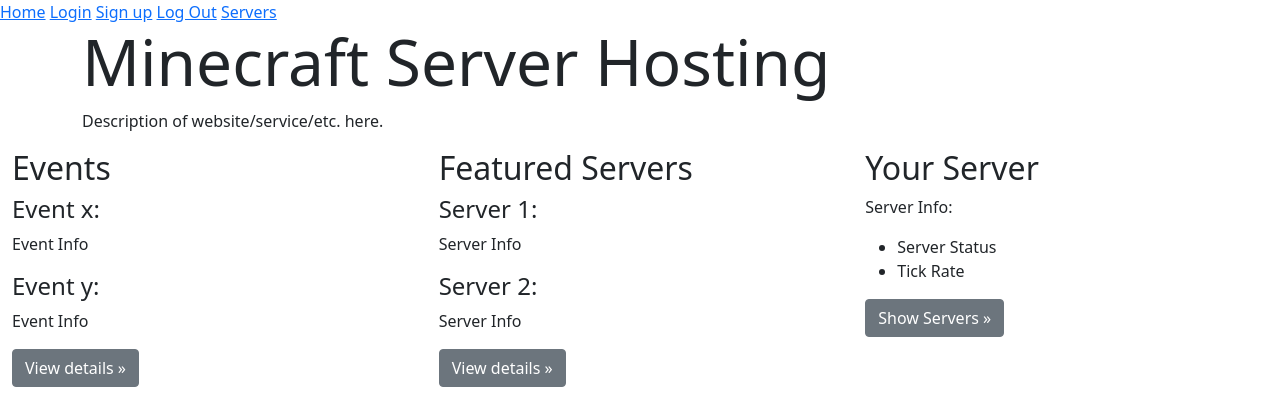
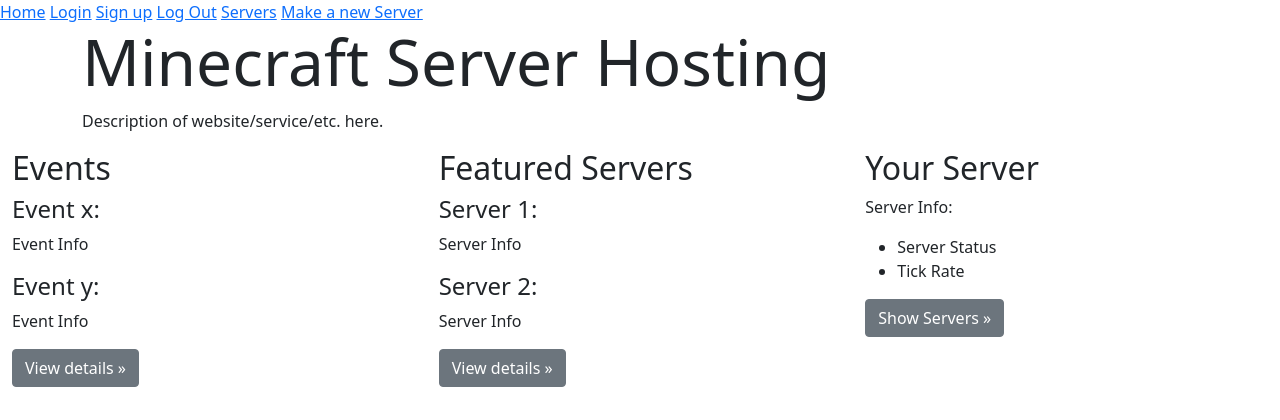
Before and after one commit to BaconB0TOrg/GCCWebProject, a Flask app: page /welcome/ in a window 1280 px wide. Shown: the top 420 px of the page. Run offline with Flask 2, Linux system fonts and the light colour scheme.

Commit message:
See description
Links between pages, gamemode on server form, server properties list in server form (unused), logging + update server properties in app.py, spellcheck in mcdocker.py

```diff
--- a/app.py
+++ b/app.py
@@ -4,6 +4,7 @@ from flask import Flask, escape
 from flask import render_template, url_for, redirect, flash, jsonify, request, session
 from flask_sqlalchemy import SQLAlchemy
 from passlib.hash import sha256_crypt
+import time
 
 scriptdir = os.path.abspath(os.path.dirname(__file__))
 dbpath = os.path.join(scriptdir, 'server_hosting.sqlite3')
@@ -223,25 +224,45 @@ def get_create_server():
 @app.post('/server/create/')
 def post_create_server():
   if not session.get('logged-in'):
-    print(f'Anonymous user tried to {request.method}')
+    print(f'[INFO] Anonymous user tried to {request.method} {url_for("post_create_server")}')
     flash("You must be logged in to do that!")
     return redirect(url_for('get_login'))
+
   form = ServerForm()
   if form.validate_on_submit():
     user_id = session.get('user-id')
     user = User.query.filter_by(id=user_id).first()
     if not user:
-      print(f"Failed to create server: User {user_id} does not exist")
+      print(f"[ERROR] Failed to create server: User {user_id} does not exist")
       flash("You don't have permission to do that.")
       return redirect(url_for('get_login'))
 
+    # this calc won't work if we delete servers who no longer have docker containers from the db.
     port = 25565+Server.query.count()*2
-    # this calc won't work if we delete servers who no longer have docker containers from the db.
-    docker_id = mcdocker.make_server(name=form.name.data,port=port)
-    # TODO: Make max_players configurable by the user to some upper limit
+    # TODO: Pass properties here rather than force a separate call.
+    docker_id = mcdocker.make_server(name=form.name.data,port=port, max_players=int(form.maxPlayers.data))
+
     if not docker_id:
+      print("[CRITICAL] Server could not be created!")
       flash('The server could not be created, please wait before trying again.')
       return redirect(url_for('get_create_server'))
+
+    mcdocker.update_server_properties(docker_id, "gamemode", str(form.gamemode.data))
+    mcdocker.update_server_properties(docker_id, "max-players", str(form.maxPlayers.data))
+
+    # done=False
+    # while(not done):
+    #   try:
+    #     mcdocker.update_server_properties(docker_id, "gamemode", str(form.gamemode.data))
+    #     mcdocker.update_server_properties(docker_id, "max-players", str(form.maxPlayers.data))
+    #     done=True
+    #   except Exception as e:
+    #     print("[CRITICAL] Server properties could not be updated!")
+    #     # flash("The server's properties could not be updated, but the server was created! Please wait before trying again.")
+    #     # return redirect(url_for('get_create_server'))
+    #     print(e)
+    #     time.sleep(5)
+
     server = Server(name=form.name.data, description=str(form.description.data), docker_id=str(docker_id), owner_id=user.id, max_players=int(form.maxPlayers.data), port=port)
     db.session.add(server)
     db.session.commit()
--- a/mc_lib/mcdocker.py
+++ b/mc_lib/mcdocker.py
@@ -77,7 +77,7 @@ def update_server_properties(container_id="mc-default", key="", value=None):
     f.close()
 
     if tarfile.is_tarfile(f.name):
-        print("Succesfully recieved server tar archive")
+        print("[INFO] Succesfully recieved server tar archive")
     else:
         print("Failed to find server properties tar archive")
         return
@@ -92,7 +92,7 @@ def update_server_properties(container_id="mc-default", key="", value=None):
     server_tar_file.close() # We have the buffer now and now we can close the tarfile connection
     os.remove(tar_file)
 
-    # This is needed for the configparser, it convert it to a more .ini type config system
+    # This is needed for the configparser, it converts it to a more .ini type config system
     string_content = ""
     if string_buffer.readline() == "[root]\r\n":
         string_content = server_properties_content
--- a/templates/new_server.html
+++ b/templates/new_server.html
@@ -15,8 +15,11 @@
   {{ form.description() }}
   {{ form.tags.label }}
   {{ form.tags() }}
+  <!-- Server Properties -->
   {{ form.maxPlayers.label }}
   {{ form.maxPlayers() }}
+  {{ form.gamemode.label }}
+  {{ form.gamemode() }}
   {{ form.submit() }}
   <!-- <a id="startServer" href="/start-server/">Create a Server</a> -->
 </form>
--- a/templates/root.html
+++ b/templates/root.html
@@ -21,12 +21,12 @@
 <body>
   {% include "flash.html" %}
   <nav>
-    <a href="/">Home</a>
-    <a href="/login/">Login</a>
-    <a href="/register/">Sign up</a>
-    <a href="/log-out/">Log Out</a>
-
-    <a href="/server/">Servers</a>
+    <a class='' href="/">Home</a>
+    <a class='' href="/login/">Login</a>
+    <a class='' href="/register/">Sign up</a>
+    <a class='' href="/log-out/">Log Out</a>
+    <a class='' href="/server/">Servers</a>
+    <a class='' href="/server/create">Make a new Server</a>
 
   </nav>
   {% block content %} {% endblock %}
--- a/templates/server_list.html
+++ b/templates/server_list.html
@@ -1,15 +1,17 @@
 {% extends "root.html" %}
 
-{% block title %} Your Servers {% endblock %}
+{% block title %} All Servers {% endblock %}
 
 {% block head %}
 {% endblock %}
 
 {% block content %}
+<h1>All Servers</h1>
 {% for server in servers %}
   <div>
     <span>{{server.name}}</span>
     <span><a href="{{url_for('show_server', server_id=server.id)}}">View</a></span>
+    <!-- Don't show unless owner -->
     <span><a href="{{url_for('delete_server', server_id=server.id)}}">Delete</a></span>
   </div>
 {% endfor %}
```
Also changed, not shown: server_hosting.sqlite3.
